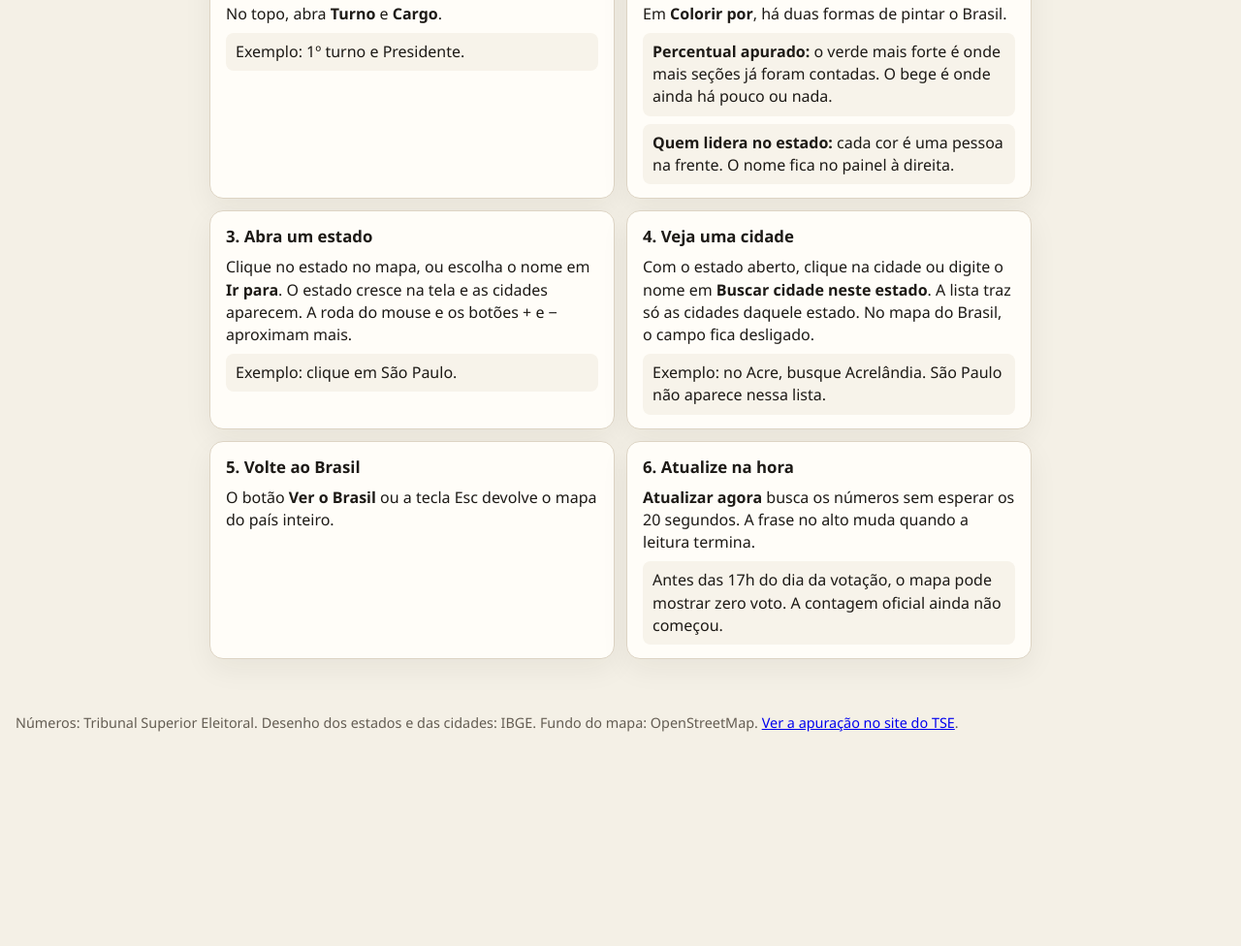
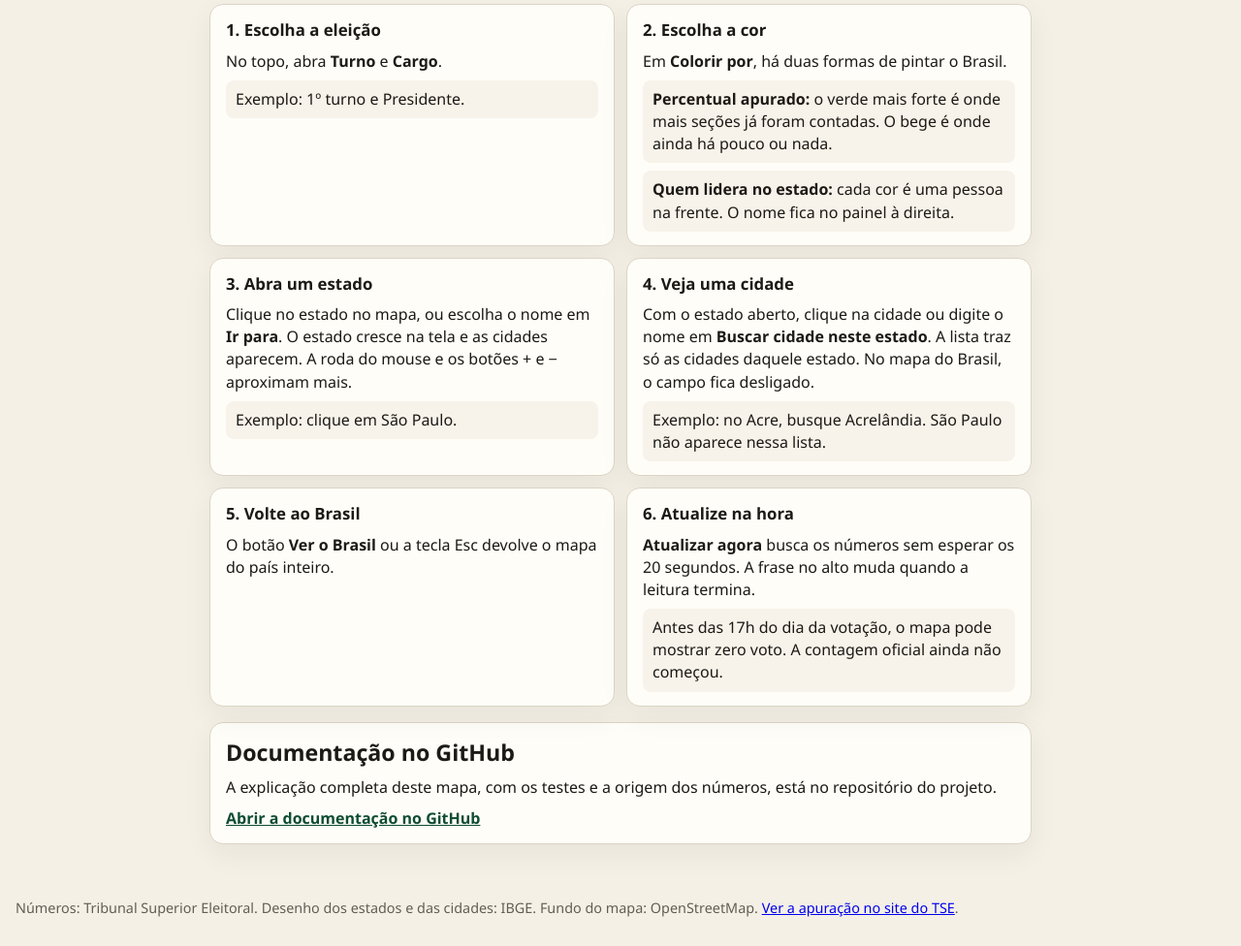
Before and after one commit to AndressaLF/Eleicoes2026_MapaInterativo, a plain HTML site: page index.html in a window 1280 px wide. Shown: the part 991-1967 px from the top of the page at 97% size. Before the commit the page ends 1776 px from the top, so only its background shows below. Drawn offline with nearby package versions, Linux system fonts and the light colour scheme; no server answers.

Commit message:
Registra o ritmo de 20 segundos, o link da documentação e o endereço do Pages.
A página mostra o repositório abaixo do passo a passo, e o README descreve o teste feito com os arquivos oficiais ainda em zero voto.

Co-authored-by: Cursor <cursoragent@cursor.com>

```diff
--- a/css/estilos.css
+++ b/css/estilos.css
@@ -275,6 +275,32 @@ main {
 
 .passos .exemplo:last-child { margin-bottom: 0; }
 
+.doc-github {
+  margin-top: 16px;
+  background: var(--papel);
+  border: 1px solid var(--linha);
+  border-radius: 14px;
+  padding: 14px 16px;
+  box-shadow: var(--sombra);
+}
+
+.doc-github h2 {
+  margin: 0 0 8px;
+  font-size: 1.05rem;
+}
+
+.doc-github p {
+  margin: 0 0 8px;
+  font-size: 1rem;
+}
+
+.doc-github p:last-child { margin-bottom: 0; }
+
+.doc-github a {
+  color: var(--verde);
+  font-weight: 700;
+}
+
 footer {
   padding: 8px 16px 28px;
   color: #645d53;
--- a/index.html
+++ b/index.html
@@ -58,7 +58,7 @@
 
   <article id="guia">
     <h2>Como usar o mapa</h2>
-    <p>Os votos são os do site oficial do TSE. Com esta página aberta, eles se atualizam sozinhos, cerca de 20 segundos depois da última leitura. A frase no alto da tela diz a hora dessa atualização.</p>
+    <p>Os votos são os do site oficial do TSE. Com esta página aberta, eles se atualizam sozinhos a cada 20 segundos. Esse intervalo existe para o TSE não pausar o acesso deste computador. A frase no alto da tela diz a hora dessa atualização. Se o TSE ainda não publicou o arquivo, a leitura automática para, para não repetir um endereço vazio.</p>
     <ol class="passos">
       <li>
         <h3>1. Escolha a eleição</h3>
@@ -91,6 +91,11 @@
         <p class="exemplo">Antes das 17h do dia da votação, o mapa pode mostrar zero voto. A contagem oficial ainda não começou.</p>
       </li>
     </ol>
+    <aside class="doc-github">
+      <h2>Documentação no GitHub</h2>
+      <p>A explicação completa deste mapa, com os testes e a origem dos números, está no repositório do projeto.</p>
+      <p><a href="https://github.com/AndressaLF/Eleicoes2026_MapaInterativo#readme">Abrir a documentação no GitHub</a></p>
+    </aside>
   </article>
 
   <footer>
```
Also changed, not shown: 1 other file.
